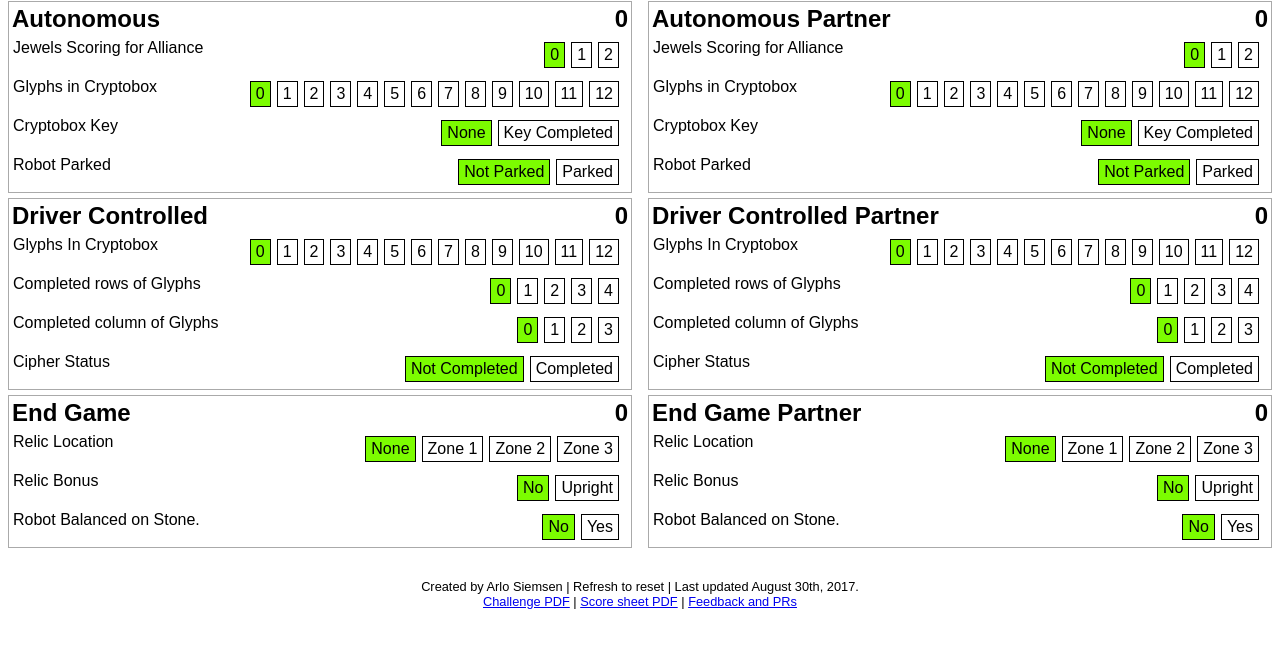
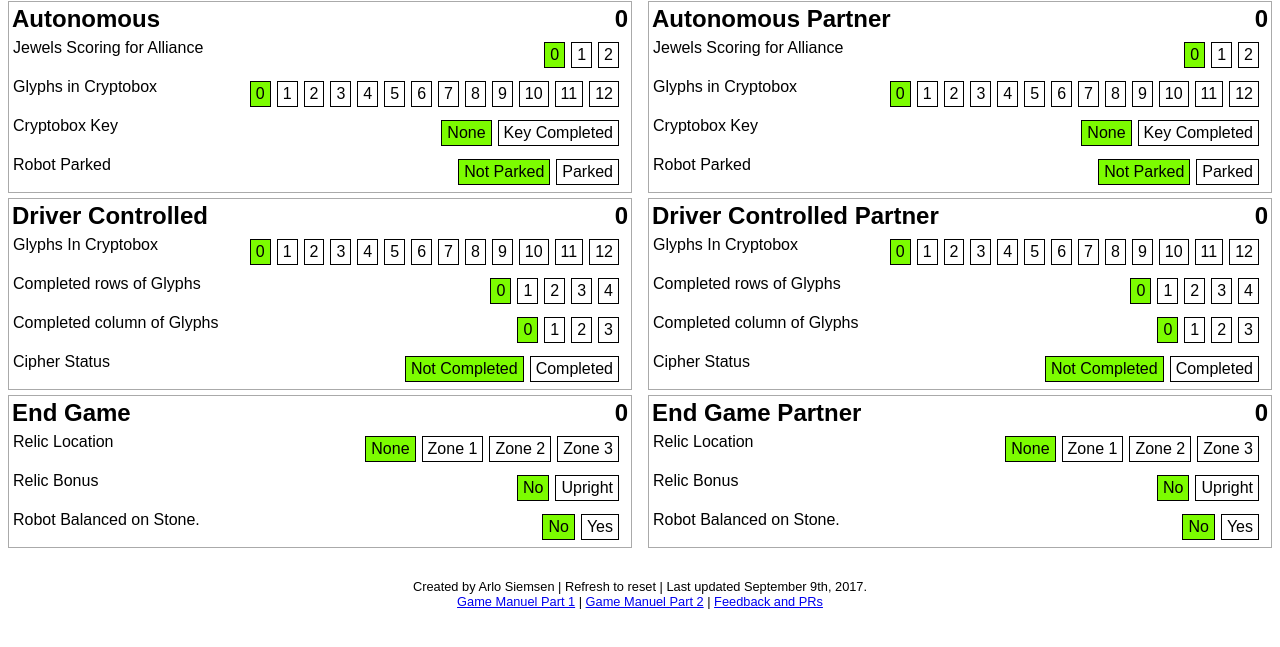
Before and after one commit to arlosi/relicrecovery, a plain HTML site: page index.html in a window 1280 px wide. Shown: the part 49-696 px from the top of the page. Drawn offline with Linux system fonts and the light colour scheme.

Commit message:
Update links in footer

```diff
--- a/index.html
+++ b/index.html
@@ -447,10 +447,10 @@ function load(){
         <div id="missions"></div>
     </div>
     <div id="about">
-        <p>Created by Arlo Siemsen | Refresh to reset | Last updated August 30th, 2017.</p>
+        <p>Created by Arlo Siemsen | Refresh to reset | Last updated September 9th, 2017.</p>
         <p>
-            <a href="https://firstinspiresst01.blob.core.windows.net/fll/hydro-dynamics-challenge-letter.pdf">Challenge PDF</a> |
-            <a href="https://firstinspiresst01.blob.core.windows.net/fll/hydro-dynamics-graphical-score-sheet.pdf">Score sheet PDF</a> |
+            <a href="https://firstinspiresst01.blob.core.windows.net/ftc/game-ew-manual-part-1.pdf">Game Manuel Part 1</a> |
+            <a href="https://firstinspiresst01.blob.core.windows.net/ftc/game-manual-dw-part-2.pdf">Game Manuel Part 2</a> |
             <a href="https://github.com/arlosi/relicrecovery">Feedback and PRs</a>
         </p>
     </div>
```
